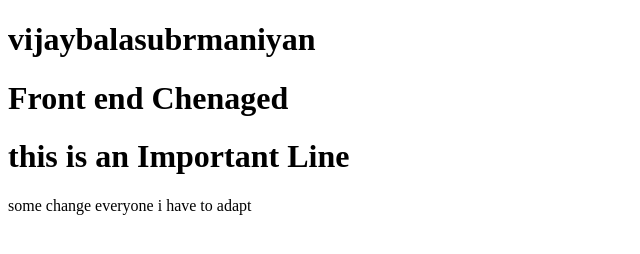
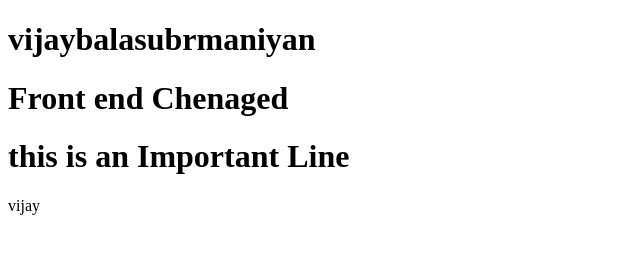
Before and after one commit to vijay82352/samplerepo, a plain HTML site: page index.html in a window 1280 px wide. Shown: the whole page, without its empty margins (0-640 px from the left). Drawn offline with Linux system fonts and the light colour scheme.

Commit message:
Update index.html

```diff
--- a/index.html
+++ b/index.html
@@ -11,6 +11,6 @@
     </h1>
     <h1>Front end Chenaged</h1>
     <h1>this is an Important Line</h1>
-    some change everyone i have to adapt
+    vijay
 </body>
 </html>
```
